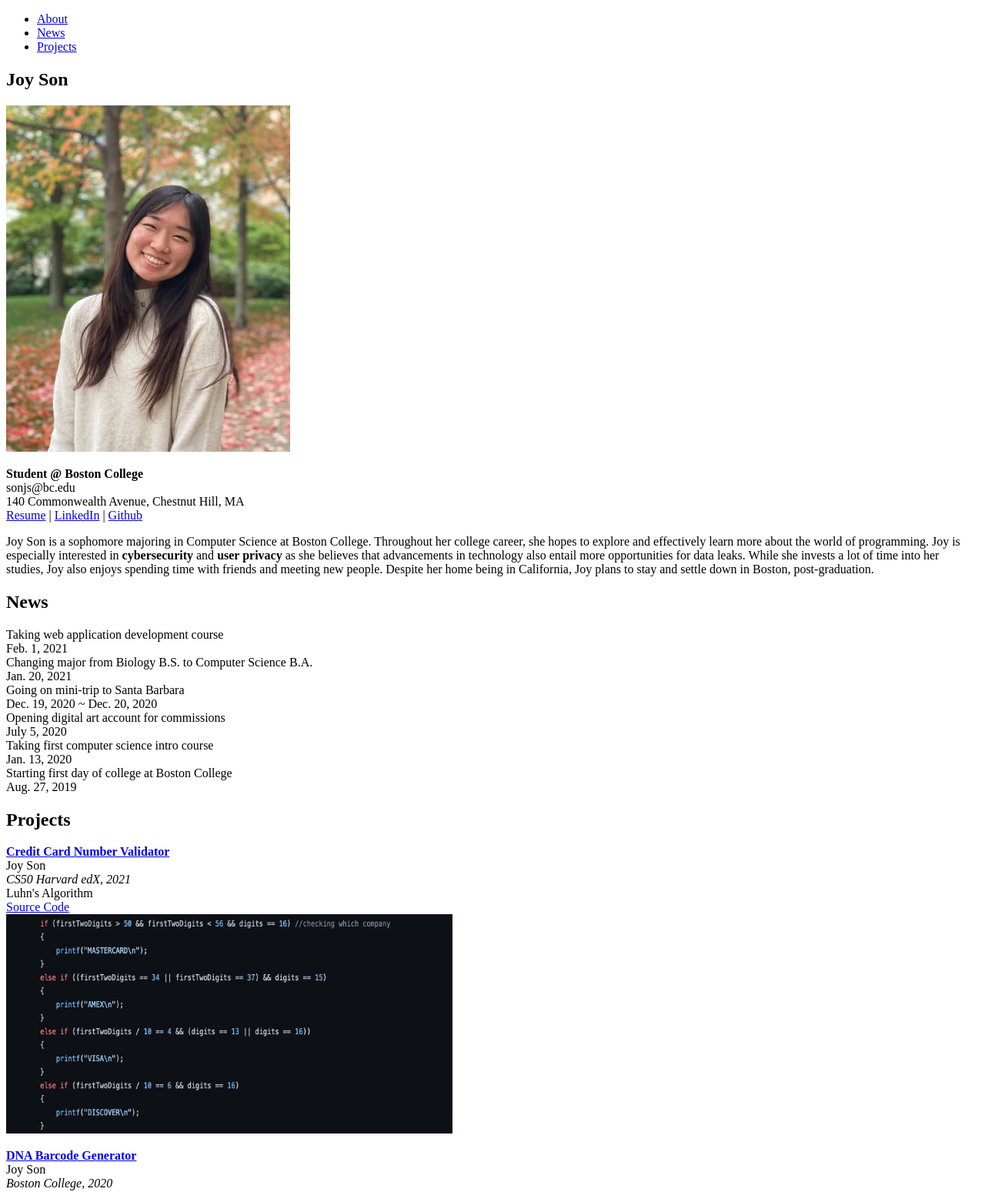
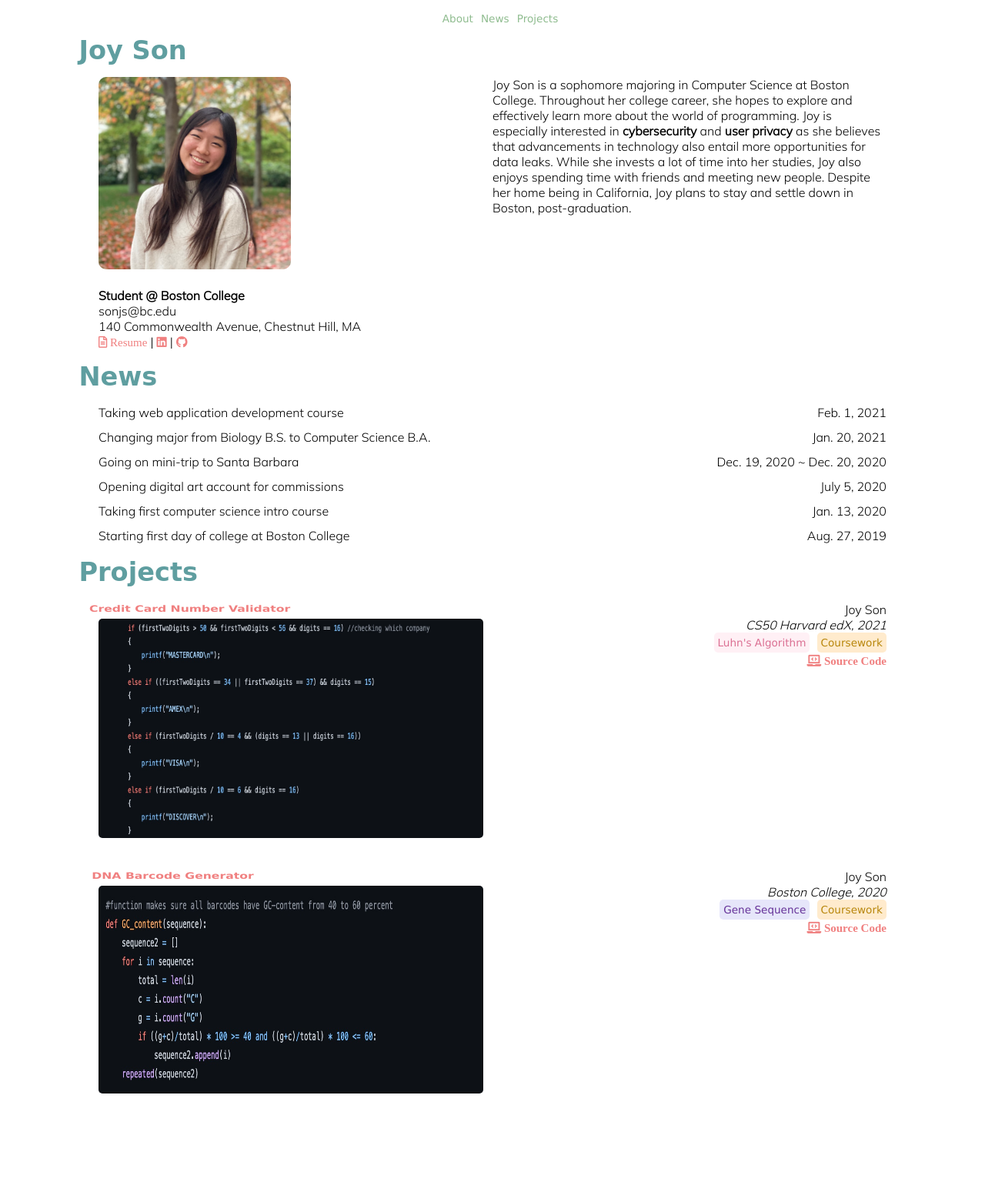
Before and after one commit to heejeans/lab1-web-portfolio, a plain HTML site: page index.html in a window 1280 px wide. Shown: the top 1549 px of the page at 77% size. After the commit the page ends 1449 px from the top, so only its background shows below. Drawn offline with nearby package versions, Linux system fonts and the light colour scheme; a web font is replaced by a local one.

Commit message:
css changes

```diff
--- a/index.html
+++ b/index.html
@@ -2,6 +2,11 @@
 <html>
     <head>
         <meta name="viewport" content="width=device-width, initial-scale=1.0">
+        <meta property="og:title" content="Joy's Portfolio">
+        <meta property="og:description" content="Web App project using HTML and CSS.">
+        <meta property="og:image" content="https://heejeans.github.io/lab1-web-portfolio//profile.jpg">
+        <meta property="og:url" content="https://heejeans.github.io/lab1-web-portfolio/">
+        <meta name="twitter:card" content="summary_large_image">
         <title> Joy's Portfolio </title>
         <nav>
             <ul>
@@ -11,55 +16,62 @@
             </ul>
         </nav>
         <link rel="stylesheet" href="style.css"/>
+        <link rel="stylesheet" href="https://cdnjs.cloudflare.com/ajax/libs/font-awesome/5.11.2/css/all.min.css"/>
+        <link rel="preconnect" href="https://fonts.gstatic.com">
+        <link href="https://fonts.googleapis.com/css2?family=Mulish:wght@300&family=Patua+One&display=swap" rel="stylesheet">
+        <link rel="stylesheet" href="https://cdnjs.cloudflare.com/ajax/libs/animate.css/4.1.1/animate.min.css"/>
     </head>
 
-<!--use title attribute in paragraph?-->
-
     <body>
-        <section>
-            <h1 id="about">Joy Son</h1>
-            <img src="assets/profile.jpg" alt="Profile picture" width="369.4" height="450">
-            <p>
+        <h1 class="container animate__animated animate__pulse animate__infinite animate__slow" id="about"><br>Joy Son</h1>
+        <section class="row container">
+            <p class="col-6 personal text">
+                <img class="profile" src="assets/profile.jpg" alt="Profile picture" width="369.4" height="450"><br><br>
                 <b>Student @ Boston College</b><br>sonjs@bc.edu<br>140 Commonwealth Avenue, Chestnut Hill, MA<br>
-                <a href="assets/Resume2021.pdf" target="_blank">Resume</a> |
-                <a href="https://www.linkedin.com/in/joy-son-893820203" target="_blank">LinkedIn</a> |
-                <a href="https://github.com/heejeans" target="blank">Github</a>
+                <a href="assets/Resume2021.pdf" target="_blank"><i class="far fa-file-alt"> Resume</i></a> |
+                <a href="https://www.linkedin.com/in/joy-son-893820203" target="_blank"><i class="fab fa-linkedin"></i></a> |
+                <a href="https://github.com/heejeans" target="_blank"><i class="fab fa-github"></i></a>
             </p>
-            <p>
+            <p class="col-6 text">
                 Joy Son is a sophomore majoring in Computer Science at Boston College. Throughout her college career, she hopes to
                 explore and effectively learn more about the world of programming. Joy is especially interested in <b>cybersecurity</b> and <b>user privacy</b>
                 as she believes that advancements in technology also entail more opportunities for data leaks. While she invests a lot of time into her studies, Joy
                 also enjoys spending time with friends and meeting new people. Despite her home being in California, Joy plans to stay and settle down in Boston, post-graduation.
-
-
             </p>
         </section>
-        <section>
-            <h1 id="news">News</h1>
-            <p>
-                Taking web application development course<br>Feb. 1, 2021<br>
-                Changing major from Biology B.S. to Computer Science B.A.<br>Jan. 20, 2021<br>
-                Going on mini-trip to Santa Barbara<br>Dec. 19, 2020 ~ Dec. 20, 2020<br>
-                Opening digital art account for commissions<br>July 5, 2020<br>
-                Taking first computer science intro course<br>Jan. 13, 2020<br>
-                Starting first day of college at Boston College<br>Aug. 27, 2019<br>
-
+        <h1 class="container animate__animated animate__pulse animate__infinite animate__slow" id="news">News</h1><br>
+        <section class="row container">
+            <div class="col-8 text">Taking web application development course</div><div class="right col-4 text">Feb. 1, 2021</div>
+            <p><div class="col-8 text">Changing major from Biology B.S. to Computer Science B.A.</div><div class="right col-4 text">Jan. 20, 2021</div></p>
+            <p><div class="col-8 text">Going on mini-trip to Santa Barbara</div><div class="right col-4 text">Dec. 19, 2020 ~ Dec. 20, 2020</div></p>
+            <p><div class="col-8 text">Opening digital art account for commissions</div><div class="right col-4 text">July 5, 2020</div></p>
+            <p><div class="col-8 text">Taking first computer science intro course</div><div class="right col-4 text">Jan. 13, 2020</div></p>
+            <div class="col-8 text">Starting first day of college at Boston College</div><div class="right col-4 text">Aug. 27, 2019</div>
+        </section><br>
+        <h1 class="container animate__animated animate__pulse animate__infinite animate__slow" id="projects">Projects</h1>
+        <section class="row container">
+            <p class="col-8" id="credit">
+                <b><a class="project animate__animated animate__rubberBand animate__infinite animate__slow" href="credit.html" target="_self">Credit Card Number Validator</a></b><br>
+                <img class="pp" src="assets/cc.jpg" alt="credit card validator code" width="500" height="285">
             </p>
+            <div class="right col-4 text tags"><br>
+                Joy Son<br><i>CS50 Harvard edX, 2021</i><br>
+                <div class="tagstyle luhn">Luhn's Algorithm</div>
+                <div class="tagstyle coursework">Coursework</div><br>
+                <a class="code" href="https://github.com/heejeans/credit-card-validation/blob/main/credit.c" target="_blank"><i class="fas fa-laptop-code"> Source Code</i></a>
+            </div>
         </section>
-        <section>
-            <h1 id="projects">Projects</h1>
-            <p id="credit">
-                <b><a href="credit.html" target="_self">Credit Card Number Validator</a></b><br>
-                Joy Son<br><i>CS50 Harvard edX, 2021</i><br>Luhn's Algorithm<br>
-                <a href="https://github.com/heejeans/credit-card-validation/blob/main/credit.c" target="_blank">Source Code</a><br>
-                <img src="assets/cc.jpg" alt="credit card validator code" width="580" height="285">
+        <section class="row container">
+            <p class="col-8" id="dna">
+                <b><a class="project animate__animated animate__rubberBand animate__infinite animate__slow" href="dna.html" target="_self">DNA Barcode Generator</a></b><br>
+                <img class="pp" src="assets/dna.jpg" alt="dna generator code" width="500" height="270">
             </p>
-            <p id="dna">
-                <b><a href="dna.html" target="_self">DNA Barcode Generator</a></b><br>
-                Joy Son<br><i>Boston College, 2020</i><br>Gene Sequence<br>
-                <a href="https://github.com/heejeans/DNA-barcode-generator/blob/main/code.py" target="_self">Source Code</a><br>
-                <img src="assets/dna.jpg" alt="dna generator code" width="580" height="270">
-            </p>
+            <div class="right col-4 text tags"><br>
+                Joy Son<br><i>Boston College, 2020</i><br>
+                <div class="tagstyle gene">Gene Sequence</div>
+                <div class="tagstyle coursework">Coursework</div><br>
+                <a class="code" href="https://github.com/heejeans/DNA-barcode-generator/blob/main/code.py" target="_blank"><i class="fas fa-laptop-code"> Source Code</i></a>
+            </div>
         </section>
     </body>
 </html>
--- a/style.css
+++ b/style.css
@@ -0,0 +1,176 @@
+nav ul {
+    list-style-type: none;
+    display: flex;
+    flex-direction: row;
+    width: 100%;
+    justify-content: center;
+    background-color: white;
+    position: fixed;
+    top: 0;
+    left: 0;
+    margin: 0;
+    padding: 10px;
+}
+a:link{
+    text-decoration: none;
+    font-family: Verdana, san-serif;
+    font-size: 85%;
+}
+a:hover{
+    text-decoration: underline;
+}
+ul li{
+    margin: 5px;
+    color: darkseagreen;
+}
+li a{
+    color: darkseagreen;
+}
+.row{
+    display: flex;
+    flex-wrap: wrap;
+}
+.center{
+    justify-content: center;
+}
+@media screen and (min-width: 768px){
+.col-1 {flex-basis: 8.33%;}
+.col-2 {flex-basis: 16.66%;}
+.col-3 {flex-basis: 25%;}
+.col-4 {flex-basis: 33.33%;}
+.col-5 {flex-basis: 41.66%;}
+.col-6 {flex-basis: 50%;}
+.col-7 {flex-basis: 58.33%;}
+.col-8 {flex-basis: 66.66%;}
+.col-9 {flex-basis: 75%;}
+.col-10 {flex-basis: 83.33%;}
+.col-11 {flex-basis: 91.66%;}
+.col-12 {flex-basis: 100%;}
+}
+[class="col-*"]{
+    flex-basis: 100%;
+}
+
+.right{
+    text-align: right;
+}
+.container{
+    max-width: 1024px;
+    width: 100%;
+    margin: 0 auto;
+}
+.profile{
+    border-radius: 10px;
+    width: 250px;
+    height: 250px;
+    object-fit: cover;
+}
+.tagstyle{
+    border: 1px;
+    display: inline-block;
+    padding: 5px;
+    font-family: Verdana, sans-serif;
+    font-size: 85%;
+    border-radius: 5px;
+}
+.coursework{
+    margin-left: 5px;
+    background-color: blanchedalmond;
+    color: darkgoldenrod;
+}
+.luhn{
+    background-color: lavenderblush;
+    color: palevioletred;
+}
+.gene{
+    background-color: lavender;
+    color: rebeccapurple;
+}
+.code{
+    color: lightcoral;
+    font-size: 85%;
+}
+.project{
+    display: inline-block;
+    padding: 5px;
+    color:lightcoral;
+}
+img.pp{
+    border-radius: 5px;
+}
+.personal a{
+    color:lightcoral;
+}
+.text{
+    font-family: 'Mulish', sans-serif;
+}
+h1
+{
+    font-family: 'Patua One', cursive;
+    color: cadetblue;
+}
+h2
+{
+    font-family: 'Patua One', cursive;
+    color: lightcoral;
+}
+@media screen and (max-width: 768px) {
+    div.col-4{
+      float: none;
+      width: 100%;
+      text-align: left;
+    }
+    .luhn, .gene{
+        text-align: left;
+    }
+}
+@media screen and (max-width: 885px) {
+    div.tags{
+        float: none;
+        width: 100%;
+        text-align: left;
+    }
+}
+@media screen and (max-width: 600px) {
+    .text{
+        font-size: 75%;
+    }
+    h1{
+        font-size: 25px;
+        text-align: center;
+    }
+    h2{
+        font-size: 20px;
+        text-align: center;
+    }
+    a:link{
+        font-size: 75%;
+    }
+    ul li{
+        margin: 2px;
+    }
+    nav ul {
+        padding: 5px;
+    }
+    img{
+        width: 75%;
+        height: 100%
+    }
+    .profile{
+        width: 180px;
+        height: 180px;
+    }
+    .personal{
+        flex-basis: 100%;
+        text-align: center;
+    }
+    i.fas, i.far, i.fab{
+        font-size: 12px;
+    }
+}
+i.fas:hover, i.far:hover, i.fab:hover{
+    text-decoration: underline;
+}
+.fa-laptop-code, .fa-file-alt, .fa-linkedin, .fa-github{
+    font-size: 15px;
+}
```
Also changed, not shown: credit.html (+19 -9 lines), dna.html (+18 -12 lines).
